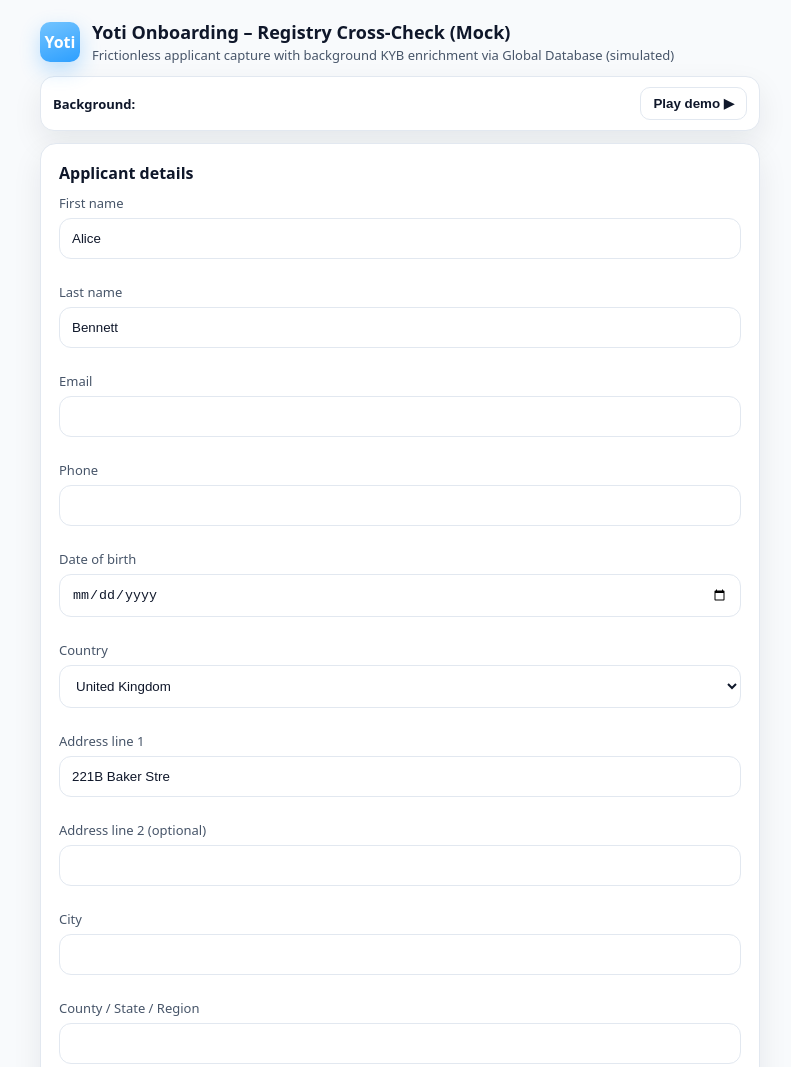
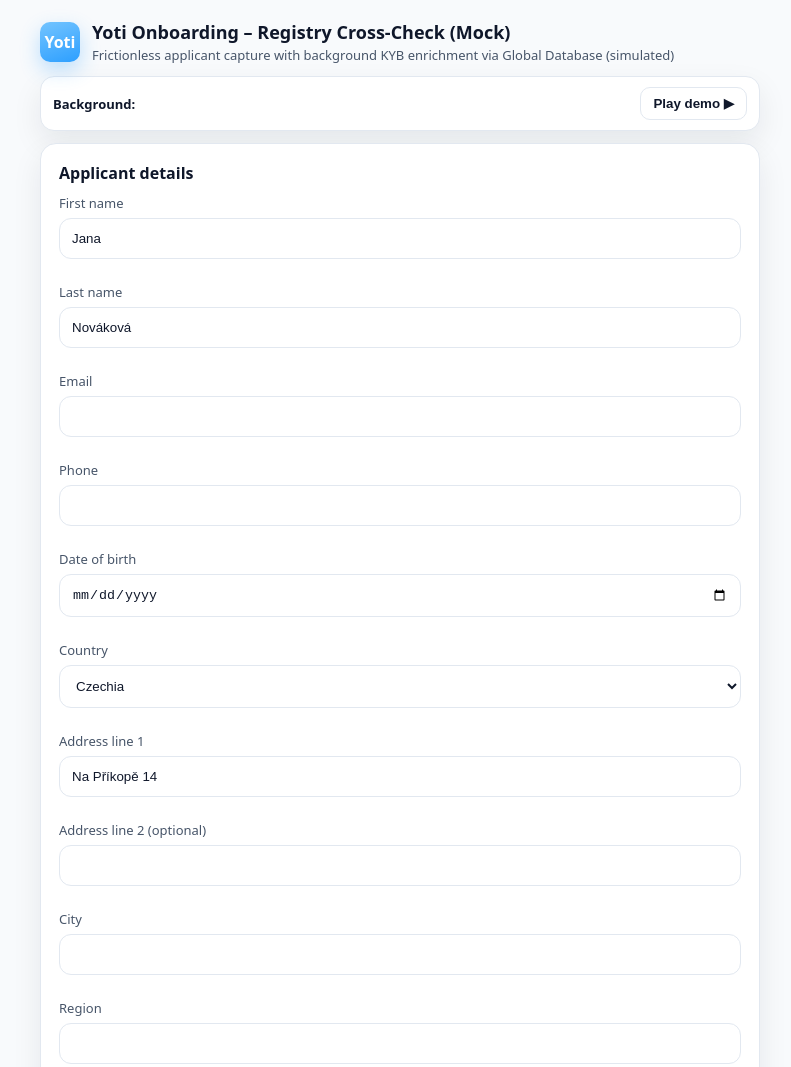
Before and after one commit to rodpanfili/yoti-kyb-mock, a plain HTML site: page index.html in a window 1280 px wide. Shown: the top 1067 px of the page, without its empty margins (240-1031 px from the left). Drawn offline with Linux system fonts and the light colour scheme.

Commit message:
Update index.html

```diff
--- a/index.html
+++ b/index.html
@@ -108,6 +108,7 @@
           <div class="field"><label for="dob">Date of birth</label><input id="dob" type="date" /></div>
           <div class="field"><label for="country">Country</label>
             <select id="country">
+              <option value="CZ">Czechia</option>
               <option value="GB">United Kingdom</option>
               <option value="IE">Ireland</option>
               <option value="FR">France</option>
@@ -117,7 +118,7 @@
           <div class="field"><label for="addr1">Address line 1</label><input id="addr1" autocomplete="address-line1" /></div>
           <div class="field"><label for="addr2">Address line 2 (optional)</label><input id="addr2" autocomplete="address-line2" /></div>
           <div class="field"><label for="city">City</label><input id="city" autocomplete="address-level2" /></div>
-          <div class="field"><label for="state">County / State / Region</label><input id="state" autocomplete="address-level1" /></div>
+          <div class="field"><label for="state">Region</label><input id="state" autocomplete="address-level1" /></div>
           <div class="field"><label for="post">Postcode</label><input id="post" autocomplete="postal-code" /></div>
           <div class="field"><button id="verifyBtn" class="btn" type="button">Verify now (manual)</button> <button id="resetBtn" class="btn secondary" type="button">Reset</button></div>
         </form>
@@ -137,43 +138,43 @@
   <script>
     const $ = (id) => document.getElementById(id);
 
-    // Fictional registry
+    // Fictional registry – Czechia focus
     const REGISTRY = [
       {
-        company:"Riverbank Payments UK Ltd",
-        country:"GB",
+        company:"Vltava Payments s.r.o.",
+        country:"CZ",
         status:"Active",
         officers:[
-          { name:"Alice Bennett", role:"CFO", dob:"1986-10-05" },
-          { name:"Mark Stokes", role:"CEO", dob:"1979-05-22" }
+          { name:"Jana Nováková", role:"CFO", dob:"1990-04-15" },
+          { name:"Petr Svoboda", role:"CEO", dob:"1982-09-03" }
         ],
         shareholders:[
-          { name:"Alice Bennett", shares:"15%" },
-          { name:"Harbor Ventures LLP", shares:"85%" }
+          { name:"Jana Nováková", shares:"20%" },
+          { name:"Central Capital a.s.", shares:"80%" }
         ]
       },
       {
-        company:"Northbridge Identity Ltd",
-        country:"GB",
+        company:"Pražská Identita a.s.",
+        country:"CZ",
         status:"Active",
-        officers:[ { name:"Kamila Hart", role:"Director", dob:"1988-03-14" } ],
-        shareholders:[ { name:"Yusuf Patel", shares:"60%" }, { name:"Kamila Hart", shares:"40%" } ]
+        officers:[ { name:"Tomáš Dvořák", role:"Předseda představenstva", dob:"1985-01-22" } ],
+        shareholders:[ { name:"Jana Nováková", shares:"5%" }, { name:"Blue Square Ventures s.r.o.", shares:"95%" } ]
       }
     ];
 
-    // Demo applicant to auto-type
+    // Demo applicant to auto-type – Czech profile
     const APPLICANT = {
-      first:"Alice",
-      last:"Bennett",
-      email:"alice.bennett@example.com",
-      phone:"+44 20 7946 1234",
-      dob:"1986-10-05",
-      country:"GB",
-      addr1:"221B Baker Street",
+      first:"Jana",
+      last:"Nováková",
+      email:"jana.novakova@example.cz",
+      phone:"+420 212 345 678",
+      dob:"1990-04-15",
+      country:"CZ",
+      addr1:"Na Příkopě 14",
       addr2:"",
-      city:"London",
-      state:"Greater London",
-      post:"NW1 6XE"
+      city:"Praha",
+      state:"Hlavní město Praha",
+      post:"110 00"
     };
 
     function setVal(id, val){
@@ -262,7 +263,6 @@
       slideDown(box, 2000);
     }
 
-    // FIXED: removed stray parentheses that caused SyntaxError
     function autoCompleteFromRegistry(){
       setTimeout(()=>{ setVal('email', APPLICANT.email); }, 800);
       setTimeout(()=>{ setVal('phone', APPLICANT.phone); }, 1500);
@@ -290,7 +290,7 @@
     function manualVerify(){ renderMatches(findMatches()); runEnrichment(); }
     function resetForm(){
       ['first','last','email','phone','dob','addr1','addr2','city','state','post'].forEach(id=>{ const el=$(id); if(el) el.value=''; });
-      const c=$("country"); if(c) c.value='GB';
+      const c=$("country"); if(c) c.value='CZ';
       const m=$("matches"); if(m) m.style.display='none';
       clearTicker();
     }
@@ -338,9 +338,9 @@
         catch(e){ results.push({name, pass:false, detail:e.message}); }
       }
       t('Functions present', ()=> typeof typeInto==='function' && typeof runEnrichment==='function' && typeof autoCompleteFromRegistry==='function');
-      t('Registry contents', ()=> Array.isArray(REGISTRY) && REGISTRY.length===2 && REGISTRY.some(r=>r.company.includes('Riverbank')) && REGISTRY.some(r=>r.company.includes('Northbridge')));
-      t('Applicant defaults', ()=> APPLICANT.first==='Alice' && APPLICANT.country==='GB');
-      t('Match rendering', ()=>{ $("first").value=APPLICANT.first; $("last").value=APPLICANT.last; $("country").value=APPLICANT.country; renderMatches(findMatches()); return $("matches").style.display==='block'; });
+      t('Registry contents (CZ)', ()=> Array.isArray(REGISTRY) && REGISTRY.length===2 && REGISTRY.some(r=>r.company.includes('Vltava')) && REGISTRY.some(r=>r.company.includes('Pražská')));
+      t('Applicant defaults (CZ)', ()=> APPLICANT.first==='Jana' && APPLICANT.country==='CZ');
+      t('Match rendering (CZ)', ()=>{ $("first").value=APPLICANT.first; $("last").value=APPLICANT.last; $("country").value=APPLICANT.country; renderMatches(findMatches()); return $("matches").style.display==='block'; });
 
       out.innerHTML = results.map(r=>`<div class="${r.pass?'diag-pass':'diag-fail'}">${r.pass?'✔':'✖'} ${r.name}${r.detail!==true && r.detail!==false?`: ${r.detail}`:''}</div>`).join('');
     }
```
